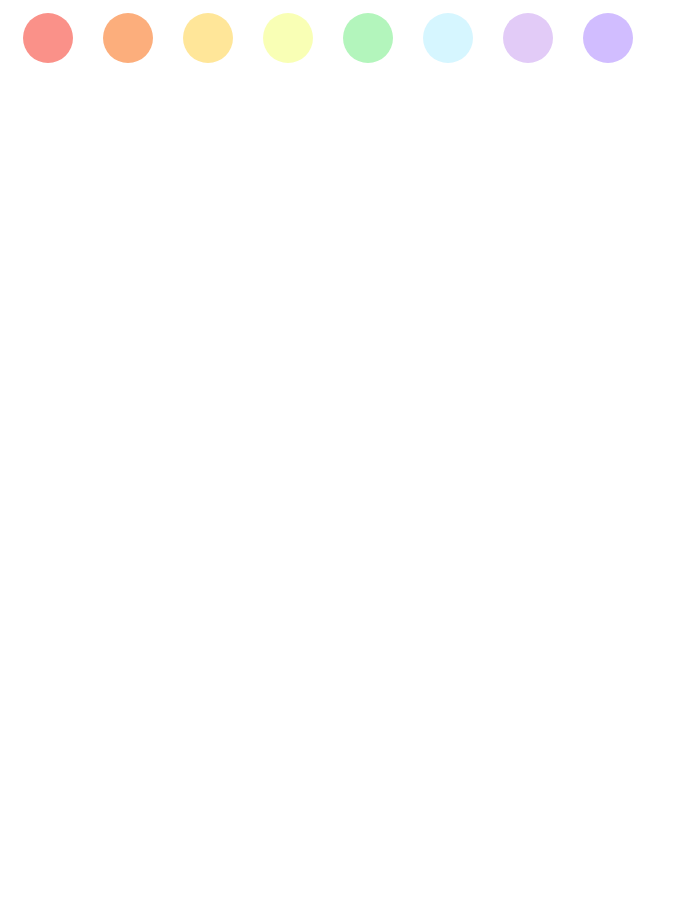
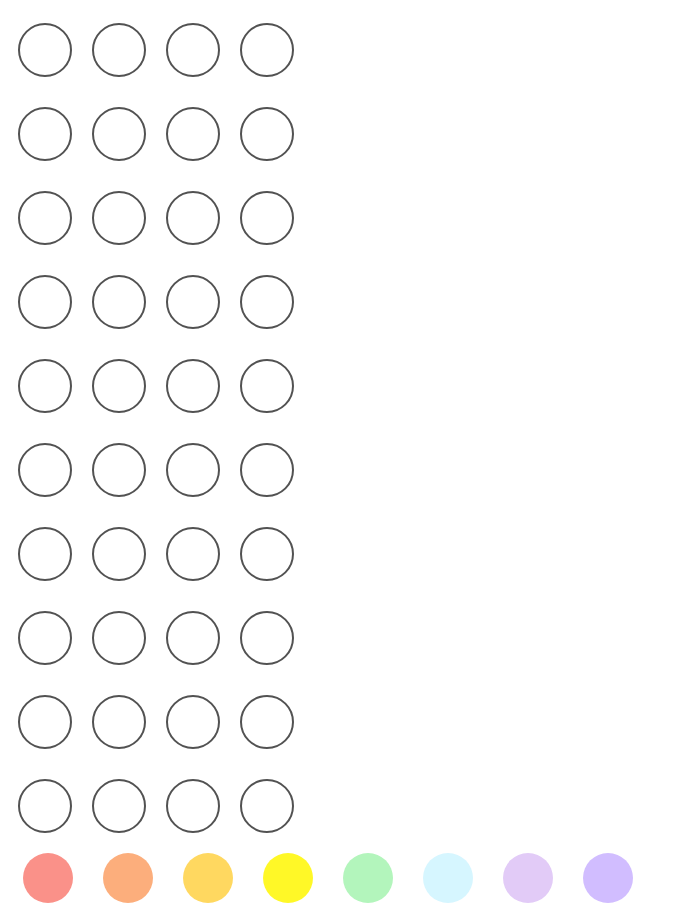
Before and after one commit to RosePatels/Mastermind, a Vue app: page / in a window 1280 px wide. Shown: the whole page, without its empty margins (0-678 px from the left). Before the commit the page ends 800 px from the top, so only its background shows below. Built offline with nearby package versions, Linux system fonts and the light colour scheme.

Commit message:
Display board with empty pegs

```diff
--- a/src/components/Board.vue
+++ b/src/components/Board.vue
@@ -1,4 +1,11 @@
 <template>
+    <div class="mastermind-board-container">
+        <div v-for="(row, index) of boardStore.board" :key="index" class="row-container">
+            <div v-for="(colorCode, idx) of row" :key="`${index} ${idx}`">
+                <Peg :colorCode="colorCode" class="row-peg" />
+            </div>
+        </div>
+    </div>
     <div class="selection-pegs-container">
         <div v-for="colorCode of boardStore.selectionPegs" :key="colorCode" class="selection-peg">
             <Peg :colorCode="colorCode" />
@@ -14,6 +21,15 @@ const boardStore = useBoardStore();
 </script>
 
 <style scoped>
+.row-container {
+    display: flex;
+}
+
+.row-peg {
+    margin: 15px 10px;
+    border: 2px solid #525252;
+}
+
 .selection-pegs-container {
     display: flex;
 }
--- a/src/components/Peg.vue
+++ b/src/components/Peg.vue
@@ -17,8 +17,8 @@ const props = defineProps({
 const colorMap = ref({
     'R': "#FA9189",
     'O': "#FCAE7C",
-    "DY": "#FFE699",
-    "LY": "#F9FFB5",
+    "DY": "#ffd860",
+    "LY": "#fff827",
     "G": "#B3F5BC",
     "B": "#D6F6FF",
     "Pu": "#E2CBF7",
--- a/src/store/BoardStore.js
+++ b/src/store/BoardStore.js
@@ -2,9 +2,24 @@ import { defineStore } from 'pinia'
 import { ref } from "vue";
 
 export const useBoardStore = defineStore('board', () => {
+
+  const board = ref([
+    ['W', 'W', 'W', 'W'],
+    ['W', 'W', 'W', 'W'],
+    ['W', 'W', 'W', 'W'],
+    ['W', 'W', 'W', 'W'],
+    ['W', 'W', 'W', 'W'],
+    ['W', 'W', 'W', 'W'],
+    ['W', 'W', 'W', 'W'],
+    ['W', 'W', 'W', 'W'],
+    ['W', 'W', 'W', 'W'],
+    ['W', 'W', 'W', 'W'],
+  ]);
+
   const selectionPegs = ref(['R', 'O', "DY", 'LY', "G", 'B', "Pu", 'Li']);
 
   return {
-    selectionPegs
+    selectionPegs,
+    board
   }
 })
```
